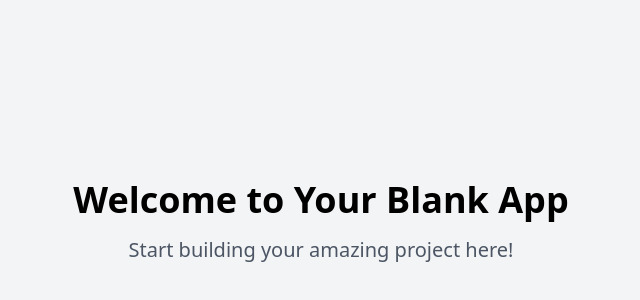
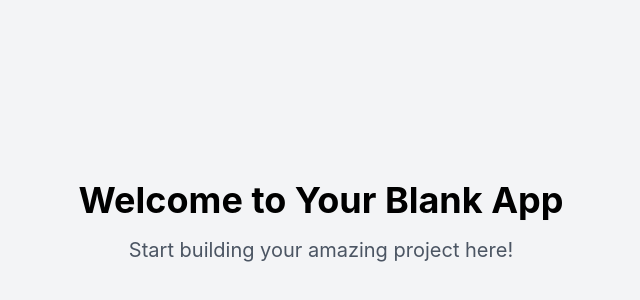
Before and after one commit to SadiqNaizam/mlo-a774-9b1e, a React (Vite) app: page / in a window 1280 px wide. Shown: the part 178-478 px from the top of the page, without its empty margins (319-959 px from the left). Built offline with nearby package versions, Linux system fonts and the light colour scheme.

Commit message:
Files generated: tailwind.config.ts

```diff
--- a/tailwind.config.ts
+++ b/tailwind.config.ts
@@ -18,6 +18,9 @@ export default {
 			}
 		},
 		extend: {
+      fontFamily: {
+        sans: ["Inter", "system-ui", "sans-serif"],
+      },
 			colors: {
 				border: 'hsl(var(--border))',
 				input: 'hsl(var(--input))',
@@ -36,6 +39,10 @@ export default {
 					DEFAULT: 'hsl(var(--destructive))',
 					foreground: 'hsl(var(--destructive-foreground))'
 				},
+        success: {
+          DEFAULT: "hsl(var(--success))",
+          foreground: "hsl(var(--success-foreground))",
+        },
 				muted: {
 					DEFAULT: 'hsl(var(--muted))',
 					foreground: 'hsl(var(--muted-foreground))'
@@ -52,6 +59,9 @@ export default {
 					DEFAULT: 'hsl(var(--card))',
 					foreground: 'hsl(var(--card-foreground))'
 				},
+        surface: 'hsl(var(--card))',
+        'secondary-text': 'hsl(var(--muted-foreground))',
+        'accent-secondary': 'hsl(var(--secondary))',
 				sidebar: {
 					DEFAULT: 'hsl(var(--sidebar-background))',
 					foreground: 'hsl(var(--sidebar-foreground))',
```
